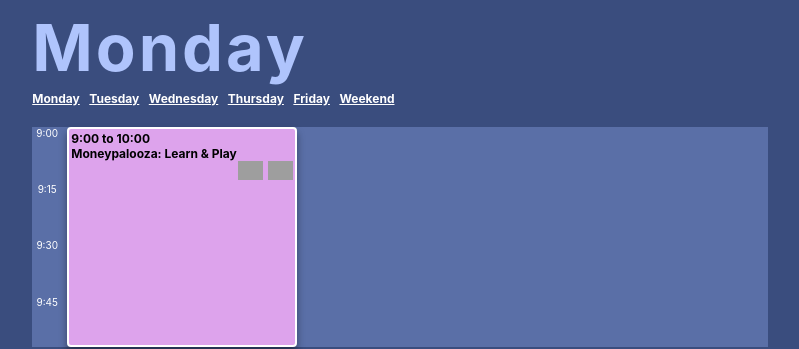
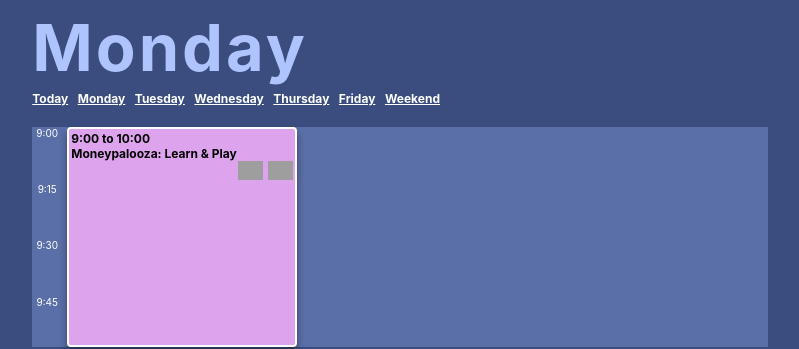
Before and after one commit to UnicycleDumpTruck/skdout, a Jekyll site: the page built from index.markdown, in a window 1280 px wide. Shown: the top 349 px of the page, without its empty margins (240-1039 px from the left). Built offline with Jekyll 4.4.1, drawn with Linux system fonts in a browser that asks for light colours; grey boxes are pictures that could not be loaded.

Commit message:
styled today_is, added today link to tasks layout

```diff
--- a/_layouts/tasks.html
+++ b/_layouts/tasks.html
@@ -22,6 +22,7 @@
         <div class="title_nav_container">
             <div class="page_title">{{ page.weekday }}</div>
             <div class="nav_container">
+                <a class="day_link" href="/sked/today">Today</a>
                 <a class="day_link" href="/sked/monday">Monday</a>
                 <a class="day_link" href="/sked/tuesday">Tuesday</a>
                 <a class="day_link" href="/sked/wednesday">Wednesday</a>
--- a/_layouts/today_tasks.html
+++ b/_layouts/today_tasks.html
@@ -22,7 +22,7 @@
             var n = d.getDay();
             var today = 'Weekend'; //weekdays[n];
             //document.getElementById("page_title").innerHTML = today;
-            document.getElementById("today_is").innerHTML = ((today == "Weekend") ? "Welcome to the weekend!" : ("Today is " + today));
+            document.getElementById("today_is").innerHTML = ((today == "Weekend") ? "Welcome to the weekend!" : ("Today is " + today + "."));
 
             for(var j = 0; j < weekdays.length; j++) {
                 var divsToHide = document.getElementsByClassName(weekdays[j]); //divsToHide is an array
--- a/styles.css
+++ b/styles.css
@@ -21,6 +21,10 @@
   align-items: top;
   max-width: 800px;
   padding-top: 0px;
+}
+
+.title_is {
+  color: white;
 }
 
 .day_link {
```
